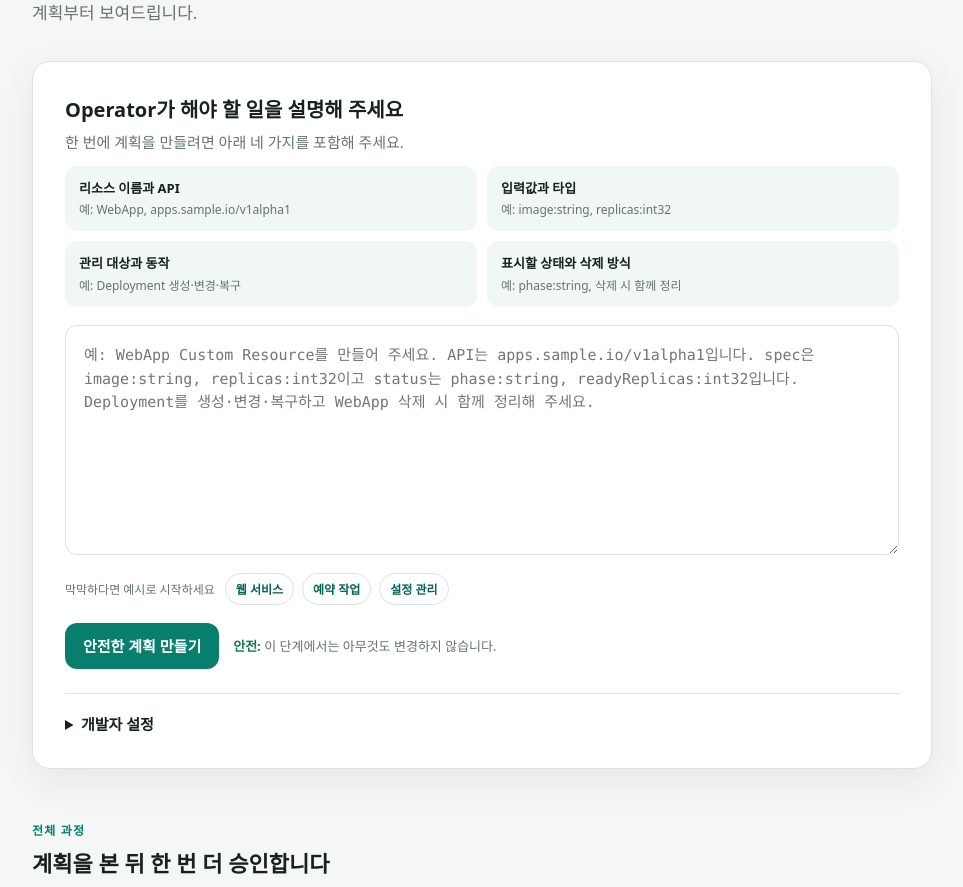
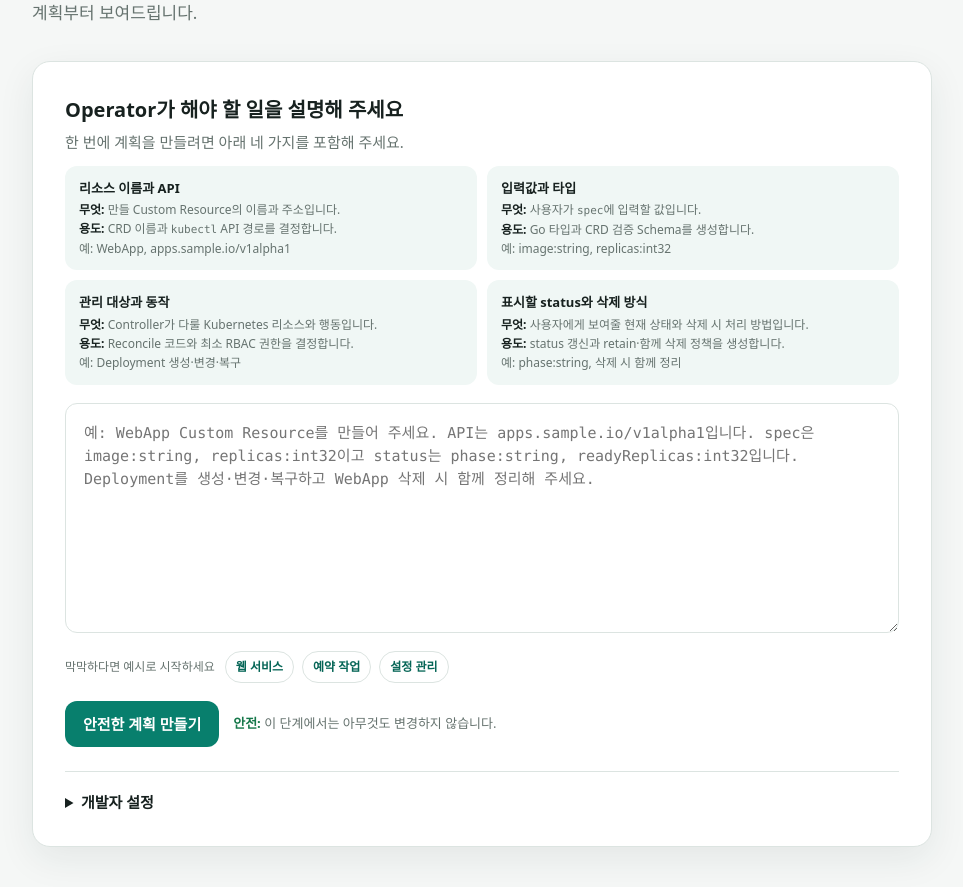
Before and after one commit to kuashi17/k8sagent, a FastAPI app: page / in a window 1280 px wide. Shown: the part 250-1137 px from the top of the page, without its empty margins (158-1121 px from the left). Run offline with FastAPI, Linux system fonts and the light colour scheme.

Commit message:
Explain required Operator inputs

```diff
--- a/web/static/styles.css
+++ b/web/static/styles.css
@@ -208,6 +208,14 @@ label small,
   margin-top: 2px;
   color: var(--muted);
   font-size: 12px;
+}
+
+.writing-hints b {
+  color: var(--text);
+}
+
+.writing-hints code {
+  font-size: 11px;
 }
 
 textarea,
--- a/web/templates/base.html
+++ b/web/templates/base.html
@@ -4,7 +4,7 @@
     <meta charset="utf-8">
     <meta name="viewport" content="width=device-width, initial-scale=1">
     <title>{% block title %}Kubebuilder Agent{% endblock %}</title>
-    <link rel="stylesheet" href="{{ url_for('static', path='styles.css') }}?v=20260703-4">
+    <link rel="stylesheet" href="{{ url_for('static', path='styles.css') }}?v=20260703-5">
   </head>
   <body>
     <header class="site-header">
--- a/web/templates/index.html
+++ b/web/templates/index.html
@@ -23,10 +23,22 @@
         한 번에 계획을 만들려면 아래 네 가지를 포함해 주세요.
       </p>
       <ul class="writing-hints" aria-label="요구사항 작성 도움말">
-        <li><strong>리소스 이름과 API</strong><span>예: WebApp, apps.sample.io/v1alpha1</span></li>
-        <li><strong>입력값과 타입</strong><span>예: image:string, replicas:int32</span></li>
-        <li><strong>관리 대상과 동작</strong><span>예: Deployment 생성·변경·복구</span></li>
-        <li><strong>표시할 상태와 삭제 방식</strong><span>예: phase:string, 삭제 시 함께 정리</span></li>
+        <li>
+          <strong>리소스 이름과 API</strong>
+          <span><b>무엇:</b> 만들 Custom Resource의 이름과 주소입니다.<br><b>용도:</b> CRD 이름과 <code>kubectl</code> API 경로를 결정합니다.<br>예: WebApp, apps.sample.io/v1alpha1</span>
+        </li>
+        <li>
+          <strong>입력값과 타입</strong>
+          <span><b>무엇:</b> 사용자가 <code>spec</code>에 입력할 값입니다.<br><b>용도:</b> Go 타입과 CRD 검증 Schema를 생성합니다.<br>예: image:string, replicas:int32</span>
+        </li>
+        <li>
+          <strong>관리 대상과 동작</strong>
+          <span><b>무엇:</b> Controller가 다룰 Kubernetes 리소스와 행동입니다.<br><b>용도:</b> Reconcile 코드와 최소 RBAC 권한을 결정합니다.<br>예: Deployment 생성·변경·복구</span>
+        </li>
+        <li>
+          <strong>표시할 status와 삭제 방식</strong>
+          <span><b>무엇:</b> 사용자에게 보여줄 현재 상태와 삭제 시 처리 방법입니다.<br><b>용도:</b> status 갱신과 retain·함께 삭제 정책을 생성합니다.<br>예: phase:string, 삭제 시 함께 정리</span>
+        </li>
       </ul>
       <textarea
         id="requirement_text"
--- a/web/test_app.py
+++ b/web/test_app.py
@@ -189,6 +189,8 @@ class AsyncWebRouteTest(unittest.IsolatedAsyncioTestCase):
         )
         self.assertIn("리소스 이름과 API", response.text)
         self.assertIn("입력값과 타입", response.text)
+        self.assertIn("CRD 이름과", response.text)
+        self.assertIn("Reconcile 코드와 최소 RBAC 권한", response.text)
         self.assertIn(">웹 서비스</button>", response.text)
         self.assertIn("API는 apps.sample.io/v1alpha1입니다.", response.text)
         self.assertIn("readyReplicas: int32", response.text)
```
